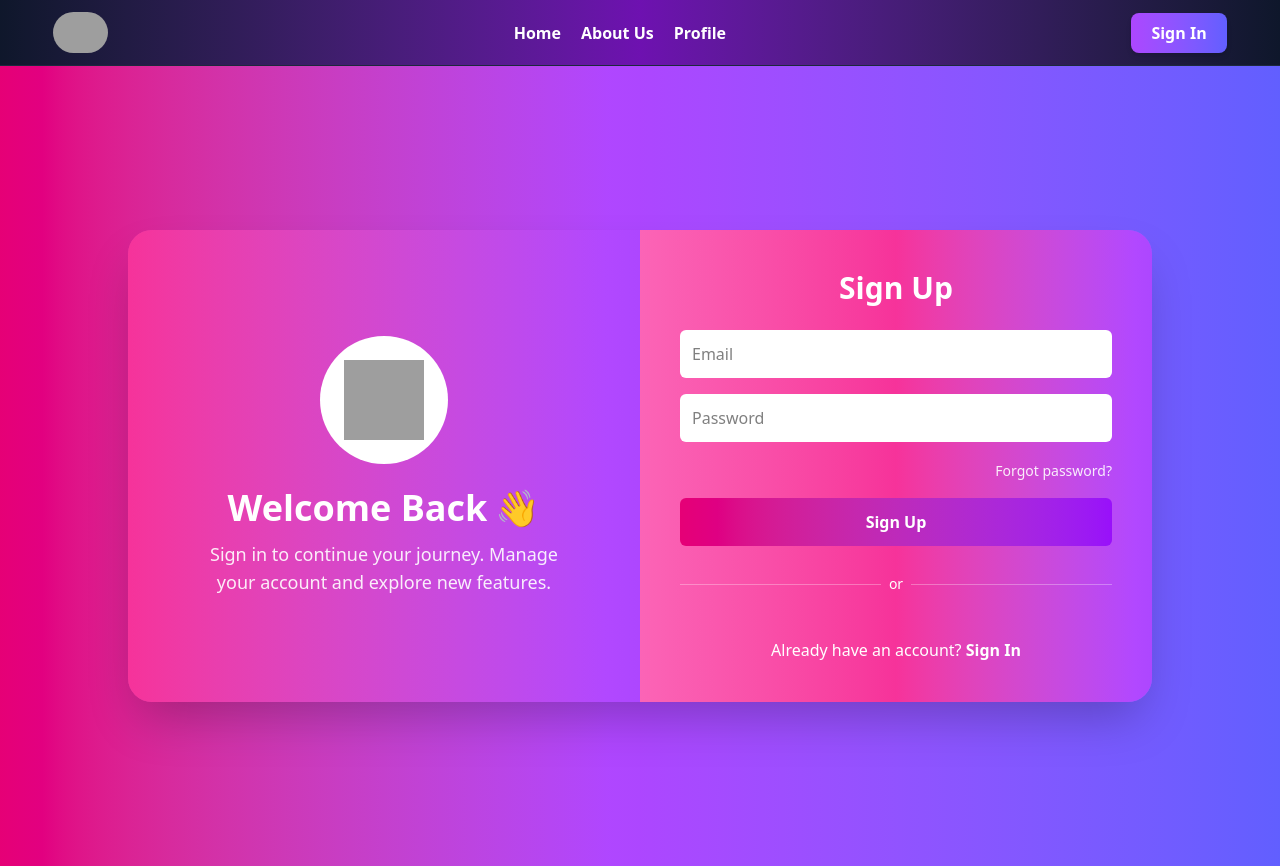
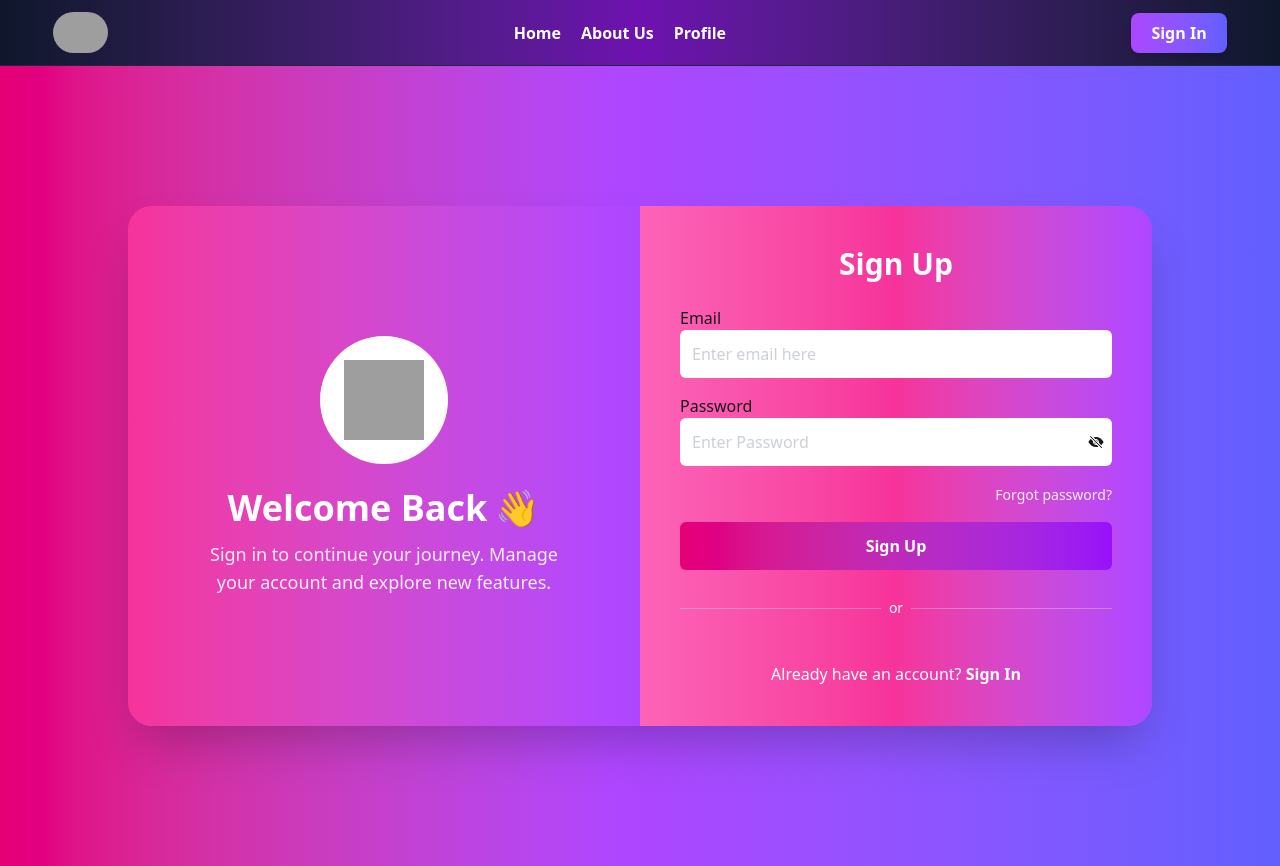
Before and after one commit to shehabRabby/Firebase-fighter, a React (Vite) app: page /signup in a window 1280 px wide. Built offline with nearby package versions, Linux system fonts and the light colour scheme; grey boxes are pictures that could not be loaded.

Commit message:
Password hide show function applies

```diff
--- a/src/Pages/SignUp.jsx
+++ b/src/Pages/SignUp.jsx
@@ -1,10 +1,17 @@
-import React from "react";
+import React, { useState } from "react";
 import { Link } from "react-router";
 import { auth } from "../firebase.config";
 import { createUserWithEmailAndPassword } from "firebase/auth";
 import { toast } from "react-toastify";
+import { FaEye } from "react-icons/fa";
+import { IoEyeOff } from "react-icons/io5";
 
 const SignUp = () => {
+
+  const [show,setShow] = useState(false); //state for hide password
+
+
+
 
   const handleSignup=(e)=>{
     e.preventDefault();
@@ -12,6 +19,14 @@ const SignUp = () => {
     const password = e.target.password.value;
     console.log("Signup function enter :",email,password );
 
+    //password validation use regex
+    const passwordRegex = /^(?=.*[a-z])(?=.*[A-Z])(?=.*\d)(?=.*[@$!%*?&])[A-Za-z\d@$!%*?&]{6,}$/;
+    if(!passwordRegex.test(password)){
+      toast.error("Password must be at least 6 characters long and include uppercase, lowercase, number, and special character.");
+      return;
+    }
+
+    //create user here
     createUserWithEmailAndPassword(auth,email,password)
     .then((res) => {
       console.log(res);
@@ -52,15 +67,26 @@ const SignUp = () => {
 
          {/* from  */}
           <form onSubmit={handleSignup} className="flex flex-col gap-4">
+
             <div>{/* email  */}
-              <input type="email" name="email" placeholder="Email" className="w-full p-3 rounded-md bg-white text-black focus:outline-none"/>
+              <label htmlFor="">Email</label>
+              <input type="email" name="email" placeholder="Enter email here" className="w-full p-3 rounded-md bg-white text-gray-400  focus:outline-none"/>
             </div>
-            <div>{/* password  */}
-              <input type="password" name="password" placeholder="Password" className="w-full p-3 rounded-md bg-white text-black focus:outline-none"/>
+
+
+            <div className="relative">{/* password  */}
+              <label htmlFor="">Password</label>
+              <input type={show ? "text":"password"} name="password" placeholder="Enter Password" className="w-full p-3 rounded-md bg-white text-gray-400 focus:outline-none"/>
+              {/* eye icon*/}
+              <span onClick={()=>{setShow(!show)}} className="absolute right-[8px] top-[40px] cursor-pointer">{show ? <FaEye></FaEye> : <IoEyeOff></IoEyeOff>}</span>
             </div>
+
+
             <div className="text-right">{/*Forget password  */}
               <a href="#" className="text-white text-sm hover:underline opacity-90">Forgot password?</a>
-            </div>{/* signUp Button */}
+            </div>
+
+            {/* signUp Button */}
             <button type="submit" className="w-full py-3 bg-gradient-to-r from-pink-600 to-purple-600 text-white font-semibold rounded-md hover:opacity-90 transition">
               Sign Up
             </button>
```
